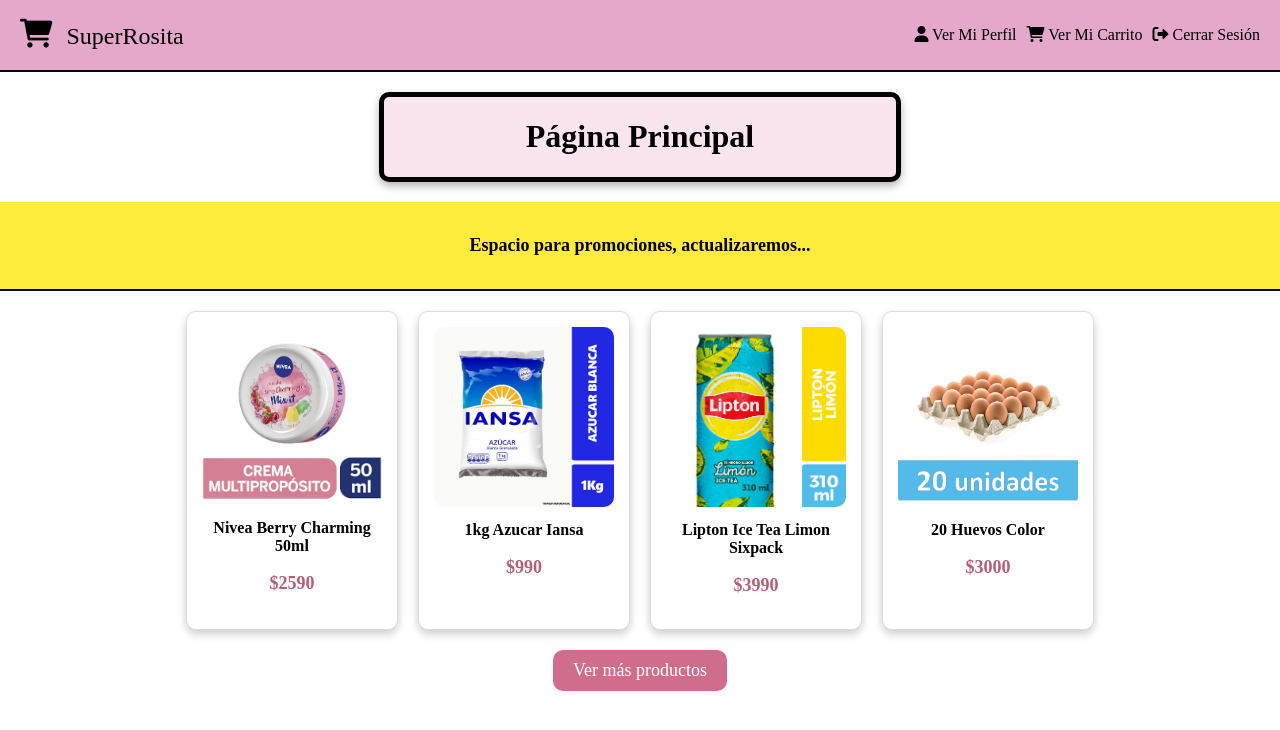
After one commit to Zehkas/SuperRosita, a PHP site: page /view/inicio.php in a window 1280 px wide. The commit adds this page. Shown: the top 730 px of the page. Run offline with PHP 8.4, Linux system fonts and the light colour scheme; the visitor is signed in with stand-in values (Sample User, id 1).

Commit message:
Add files via upload

```diff
--- a/ProyectoBD/connection.php
+++ b/ProyectoBD/connection.php
@@ -2,8 +2,8 @@
 class Connection {
     public function connect() {
         // Datos de conexión
-        $db_user = "bd_miguel";
-        $db_password = "miguel2003";
+        $db_user = "ROSITA";
+        $db_password = "superrosita";
         $db_host = "localhost";
         $db_port = "1521";
         $db_sid = "xe";
--- a/ProyectoBD/controller/UsuarioControlador.php
+++ b/ProyectoBD/controller/UsuarioControlador.php
@@ -1,4 +1,5 @@
 <?php
+session_start();
 require_once './model/usuario.php';
 
 class UsuarioControlador {
@@ -43,6 +44,7 @@
             $resultado = $usuario->validarCliente($correo, $contrasena);
 
             if ($resultado) {
+                $_SESSION['usuario'] = $correo;
                 header("Location: ./view/success.php");
                 exit();
             } else {
--- a/ProyectoBD/index.php
+++ b/ProyectoBD/index.php
@@ -24,7 +24,7 @@
         }
 
     } else {
-        header('Location: ./view/inicio.html');
+        header('Location: ./view/inicio.php');
         exit();
     }
 
--- a/ProyectoBD/view/errorlogin.php
+++ b/ProyectoBD/view/errorlogin.php
@@ -1,5 +1,5 @@
 <!DOCTYPE html>
-<html lang="en">
+<html lang="es">
 <head>
     <meta charset="UTF-8">
     <meta name="viewport" content="width=device-width, initial-scale=1.0">
--- /dev/null
+++ b/ProyectoBD/view/inicio.php
@@ -0,0 +1,139 @@
+<?php session_start()?>
+<!DOCTYPE html>
+<html lang="es">
+
+    <head>
+        <meta charset="UTF-8">
+        <meta name="viewport" content="width=device-width, initial-scale=1.0">
+        <title>SuperRosita</title>
+        <link rel="stylesheet" href="../css/inicio.css">
+        <link rel="stylesheet" href="../css/global.css">
+        <link rel="stylesheet"
+            href="https://cdnjs.cloudflare.com/ajax/libs/font-awesome/6.0.0-beta3/css/all.min.css">
+    </head>
+
+    <body>
+
+    <header class="header">
+        <div class="logo">
+            <super class="fas fa-shopping-cart"></super> SuperRosita
+        </div>
+        <div class="botonesHeader">
+            <?php if (isset($_SESSION['usuario'])): ?>
+                <div class="botonPerfil" onclick="location.href='../index.php?redirect=perfil'">
+                    <i class="fas fa-user"></i> Ver Mi Perfil
+                </div>
+                <div class="botonCarrito" onclick="location.href='../index.php?redirect=carrito'">
+                    <i class="fas fa-shopping-cart"></i> Ver Mi Carrito
+                </div>
+                <div class="botonCerrarSesion" onclick="location.href='../logout.php'">
+                    <i class="fas fa-sign-out-alt"></i> Cerrar Sesión
+                </div>
+
+            <?php else: ?>
+                <div class="botonRegistro" onclick="location.href='../index.php?redirect=registro'">
+                    <i class="fas fa-user-plus"></i> Registrarse
+                </div>
+
+                <div class="botonInicioSesion" onclick="location.href='../index.php?redirect=login'">
+                    <i class="fas fa-sign-in-alt"></i> Iniciar Sesión
+                </div>
+            <?php endif; ?>
+        </div>
+    </header>
+
+
+
+
+
+        <div class="contenedor">
+            <h1>Página Principal</h1>
+        </div>
+        <div class="banner-promociones">
+            <p>Espacio para promociones, actualizaremos...</p>
+        </div>
+
+        <section class="productos-destacados">
+            <div class="producto">
+                <img src="../imgs/berrycharming.webp" alt="Berry Charming">
+                <h2>Nivea Berry Charming 50ml</h2>
+                <p>$2590</p>
+            </div>
+            <div class="producto">
+                <img src="../imgs/azucar.jpg"
+                    alt="Azucar Iansa">
+                <h2>1kg Azucar Iansa</h2>
+                <p>$990</p>
+            </div>
+            <div class="producto">
+                <img src="../imgs/lipton.webp"
+                    alt="IcedTea x6">
+                <h2>Lipton Ice Tea Limon Sixpack</h2>
+                <p>$3990</p>
+            </div>
+            <div class="producto">
+                <img src="../imgs/bandejahuevos.jpg"
+                    alt="Bandeja Huevos">
+                <h2>20 Huevos Color</h2>
+                <p>$3000</p>
+            </div>
+        </section>
+
+        <div class="ver-mas"> <button onclick="location.href='../index.php?redirect=verMas'">Ver más productos</button> </div>
+
+        <div id="modal" class="modal">
+            <div class="modal-content">
+                <img id="modal-img" src alt="Producto">
+                <h2 id="modal-title"></h2>
+                <p id="modal-price"></p>
+                <div class="contador">
+                    <button id="decremento" class="contador-boton">-</button>
+                    <span id="cantidad">1</span>
+                    <button id="incremento" class="contador-boton">+</button>
+                </div>
+                <button id="addToCart"><i class="fas fa-shopping-bag"></i>
+                    Añadir al Carrito</button>
+            </div>
+        </div>
+
+    </body>
+
+    <script>
+        document.querySelectorAll('.producto').forEach(item => {
+            item.addEventListener('click', event => {
+                const imgSrc = item.querySelector('img').src;
+                const title = item.querySelector('h2').innerText;
+                const price = item.querySelector('p').innerText;
+
+                // Actualizar contenido de la ventana modal
+                document.getElementById('modal-img').src = imgSrc;
+                document.getElementById('modal-title').innerText = title;
+                document.getElementById('modal-price').innerText = price;
+                document.getElementById('cantidad').innerText = 1;
+                document.getElementById('modal').style.display = 'block';
+            });
+        });
+
+        // Cerrado de ventana modal
+        window.addEventListener('click', event => {
+            if (event.target == document.getElementById('modal')) {
+                document.getElementById('modal').style.display = 'none';
+            }
+        });
+
+        // Manejo de contador
+        document.getElementById('incremento').addEventListener('click', () => {
+            const cantidadElem = document.getElementById('cantidad');
+            let cantidad = parseInt(cantidadElem.innerText, 10);
+            cantidadElem.innerText = ++cantidad;
+        });
+        document.getElementById('decremento').addEventListener('click', () => {
+            const cantidadElem = document.getElementById('cantidad');
+            let cantidad = parseInt(cantidadElem.innerText, 10);
+            if (cantidad > 1) {
+                cantidadElem.innerText = --cantidad;
+            }
+        });
+    </script>
+
+</html>
--- a/ProyectoBD/view/login.php
+++ b/ProyectoBD/view/login.php
@@ -1,5 +1,5 @@
 <!DOCTYPE html>
-<html lang="en">
+<html lang="es">
 <head>
     <meta charset="UTF-8">
     <meta name="viewport" content="width=device-width, initial-scale=1.0">
--- a/ProyectoBD/view/registro.php
+++ b/ProyectoBD/view/registro.php
@@ -1,5 +1,5 @@
 <!DOCTYPE html>
-<html lang="en">
+<html lang="es">
 <head>
     <meta charset="UTF-8">
     <meta name="viewport" content="width=device-width, initial-scale=1.0">
--- a/ProyectoBD/view/success.php
+++ b/ProyectoBD/view/success.php
@@ -1,5 +1,5 @@
 <!DOCTYPE html>
-<html lang="en">
+<html lang="es">
 <head>
     <meta charset="UTF-8">
     <meta name="viewport" content="width=device-width, initial-scale=1.0">
```
Also changed, not shown: ProyectoBD/logout.php (added, +7 -0 lines).
